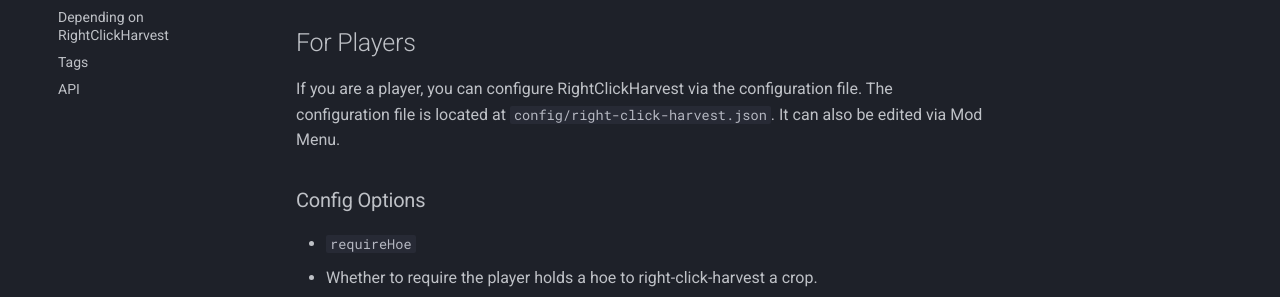
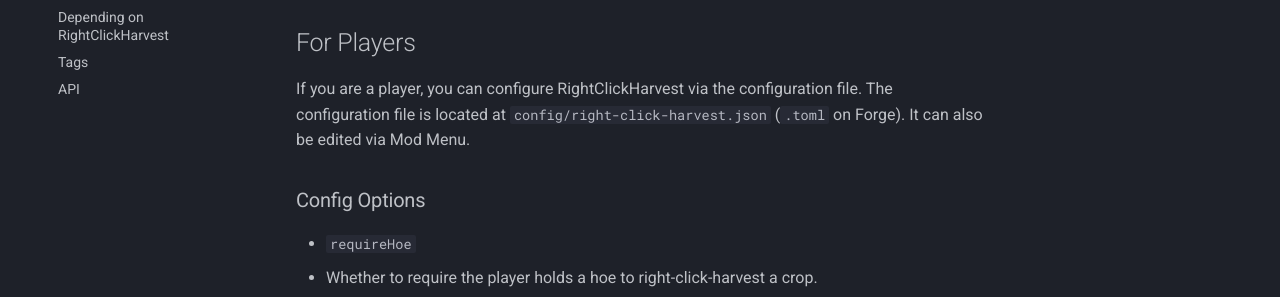
Before and after one commit to JamCoreModding/docs, an MkDocs documentation site: the page built from docs/right-click-harvest/configuration.md, in a window 1280 px wide and 1259 px high. Shown: the part 268-565 px from the top of the window. Built offline with MkDocs 1.6.1 and Material for MkDocs 9.7.7, drawn with Linux system fonts in a browser that asks for light colours; comment, search, counter and statistics services are not loaded.

Commit message:
feat: being rch

```diff
--- a/docs/right-click-harvest/configuration.md
+++ b/docs/right-click-harvest/configuration.md
@@ -2,7 +2,7 @@
 
 ## For Players
 
-If you are a player, you can configure RightClickHarvest via the configuration file. The configuration file is located at `config/right-click-harvest.json`. It can also be edited via Mod Menu.
+If you are a player, you can configure RightClickHarvest via the configuration file. The configuration file is located at `config/right-click-harvest.json` (`.toml` on Forge). It can also be edited via Mod Menu.
 
 ### Config Options
 
```
